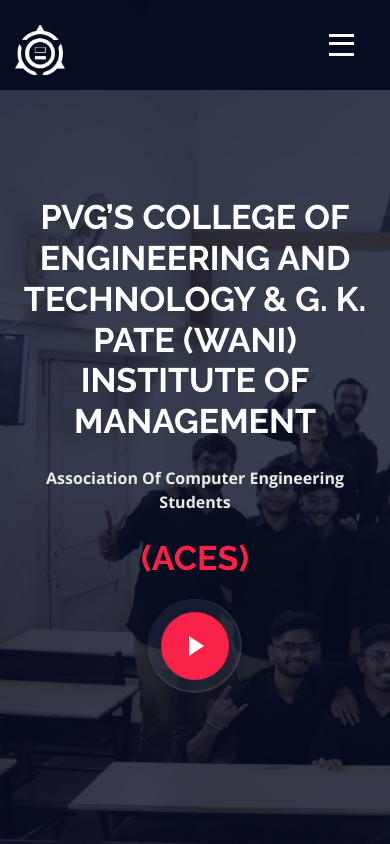
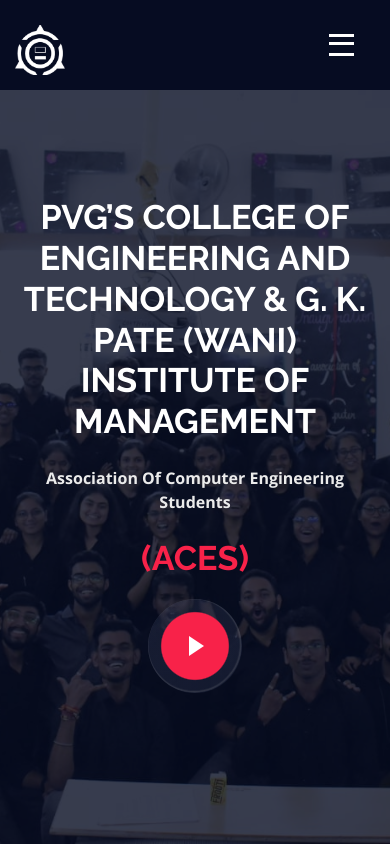
Before and after one commit to Triv24/ACES_WEBSITE, a React (Create React App) app: page / in a window 390 px wide. Shown: the top 844 px of the page. Built offline with nearby package versions, Linux system fonts and the light colour scheme; some icons are missing.

Commit message:
changes to main photo for mobile view

```diff
--- a/src/App.css
+++ b/src/App.css
@@ -216,16 +216,24 @@
 /*--------------------------------------------------------------
 # Intro Section
 --------------------------------------------------------------*/
-
 #intro {
   width: 100%;
-  height: 100vh;
-
-  /* background: url(../img/committee_photo.jpg) top center; */
+  height: 100vh; /* Full height of the viewport */
   background-size: cover;
+  background-position: center center; /* Ensure the image is centered */
+  background-repeat: no-repeat;
   overflow: hidden;
   position: relative;
   background-image: url("./components/images/Committee.jpg");
+}
+
+@media (max-width: 768px) {
+  #intro {
+    min-height: 100vh; /* Allow the height to adjust based on the content */
+    background-size: cover; /* Ensure the image is fully visible */
+    background-position: center top; /* Adjust image position for mobile */
+    padding-bottom: 20px; /* Add some padding to avoid content being too close to the edges */
+  }
 }
 
 #intro:before {
@@ -1165,7 +1173,6 @@
 }
 
 @media (min-width: 768px) {
-
   #contact .contact-address,
   #contact .contact-phone,
   #contact .contact-email {
```
